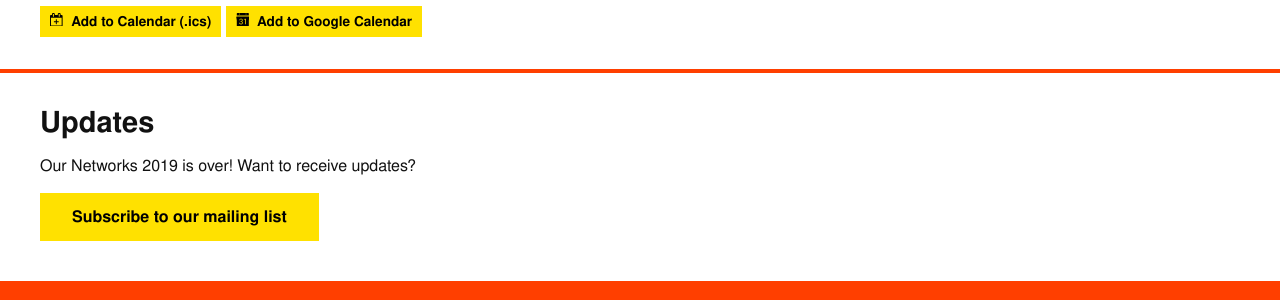
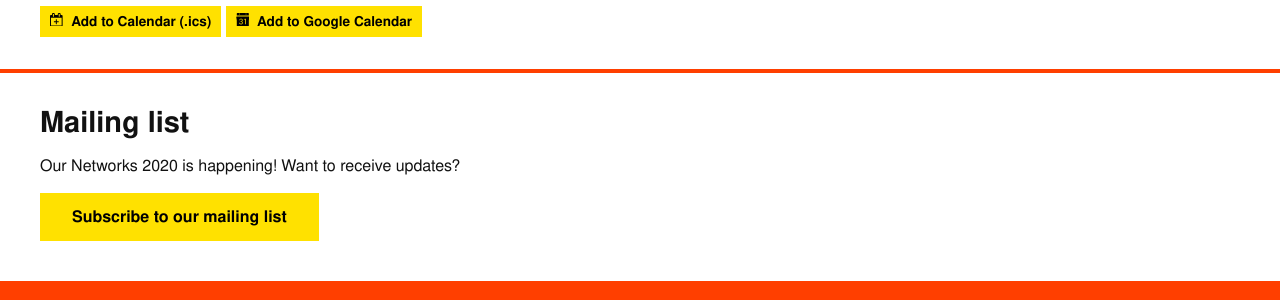
Before and after one commit to ournetworks/ournetworks.ca, a Jekyll site: the page built from index.md, in a window 1280 px wide. Shown: the part 1113-1413 px from the top of the page. Built offline with Jekyll 4.4.1, drawn with Linux system fonts in a browser that asks for light colours.

Commit message:
update mailing list section

```diff
--- a/_layouts/splash.html
+++ b/_layouts/splash.html
@@ -8,8 +8,8 @@ layout: default
   </div>
   <hr class="extended">
   <div class="container">
-  <h2 id="updates">Updates</h2>
-  <p>Our Networks 2019 is over! Want to receive updates?</p>
+  <h2 id="updates">Mailing list</h2>
+  <p>Our Networks 2020 is happening! Want to receive updates?</p>
   <a href="https://lists.mayfirst.org/mailman/listinfo/ournetworks" class="button" target="_blank" rel="noopener">Subscribe to our mailing list</a>
   </div>
 </div>
```
